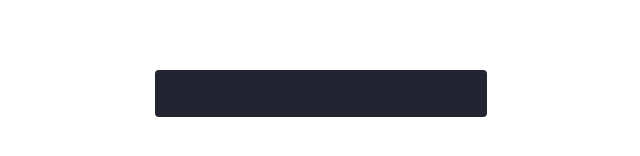
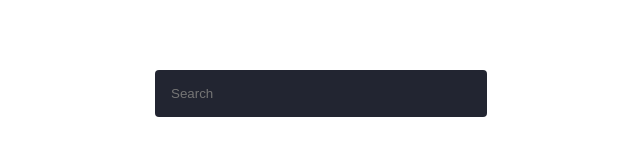
Before and after one commit to JoacoMaurtua/Bitcoin-Cryptocurrency-, a React (Create React App) app in the folder finance-price-traker/: page / in a window 1280 px wide. Shown: the part 170-326 px from the top of the page, without its empty margins (335-975 px from the left). Built offline with nearby package versions, Linux system fonts and the light colour scheme.

Commit message:
async function to extract the API

```diff
--- /dev/null
+++ b/finance-price-traker/src/components/CoinList/CoinList.js
@@ -0,0 +1,3 @@
+export default function CoinList(){
+  return <></>;
+}
--- a/finance-price-traker/src/components/SearchBar/SearchBar.css
+++ b/finance-price-traker/src/components/SearchBar/SearchBar.css
@@ -2,9 +2,8 @@
   display: block;
   margin: 0 auto;
   margin-top: 15rem;
- /*  justify-content: center;
-  align-items: center; */
   width: 300px;
+  text-align: left;
 }
 
 .coin_input{
@@ -16,5 +15,5 @@
   outline: none;
   height:100%;
   width: 100%;
-  text-align: center;
+  text-align: left;
 }
--- a/finance-price-traker/src/components/SearchBar/SearchBar.js
+++ b/finance-price-traker/src/components/SearchBar/SearchBar.js
@@ -4,7 +4,11 @@
 const Searchbar = () => {
   return (
     <div className= "coin_search">
-      <input type="text" className="coin_input"></input>
+      <input
+        type="text"
+        className="coin_input"
+        placeholder="Search"
+      ></input>
     </div>
   );
 }
--- a/finance-price-traker/src/pages/MainPage/Main.js
+++ b/finance-price-traker/src/pages/MainPage/Main.js
@@ -4,9 +4,21 @@
 const Main = () => {
   return (
     <div>
-      <Searchbar/>
+      <Searchbar type="text" placeholder="Search"/>
     </div>
   );
 }
 
 export default Main;
+
+export const getServerSideProps = async() =>{
+  const res = await fetch('https://api.coingecko.com/api/v3/coins/markets?vs_currency=usd&order=market_cap_desc&per_page=10&page=1&sparkline=false')
+
+  const filteredCoins = await res.json()
+
+  return{
+    props:{
+      filteredCoins
+    }
+  };
+};
```
Also changed, not shown: finance-price-traker/src/components/Coins/Coins.js (added, +12 -0 lines), finance-price-traker/src/components/Coins/Coins.css (added).
